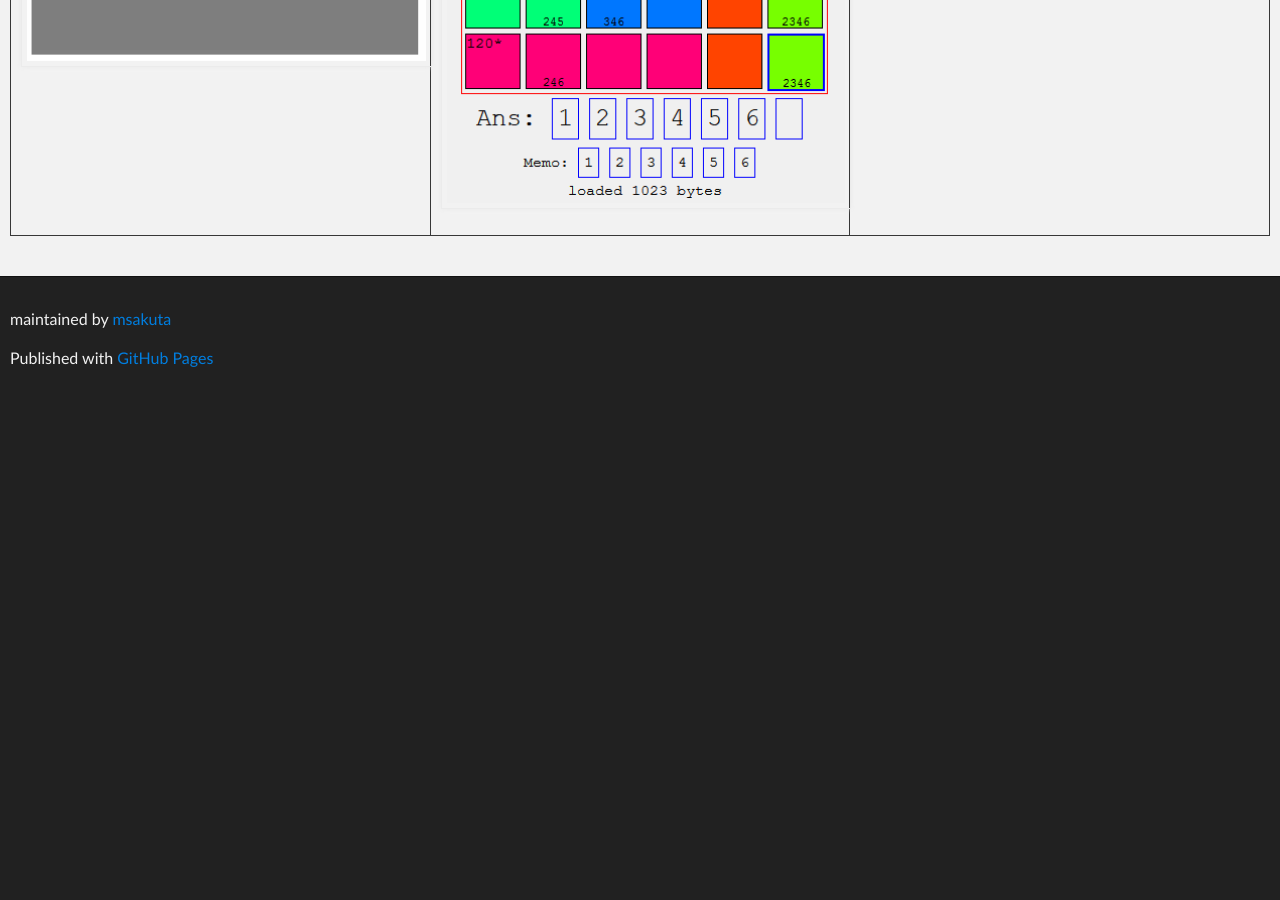
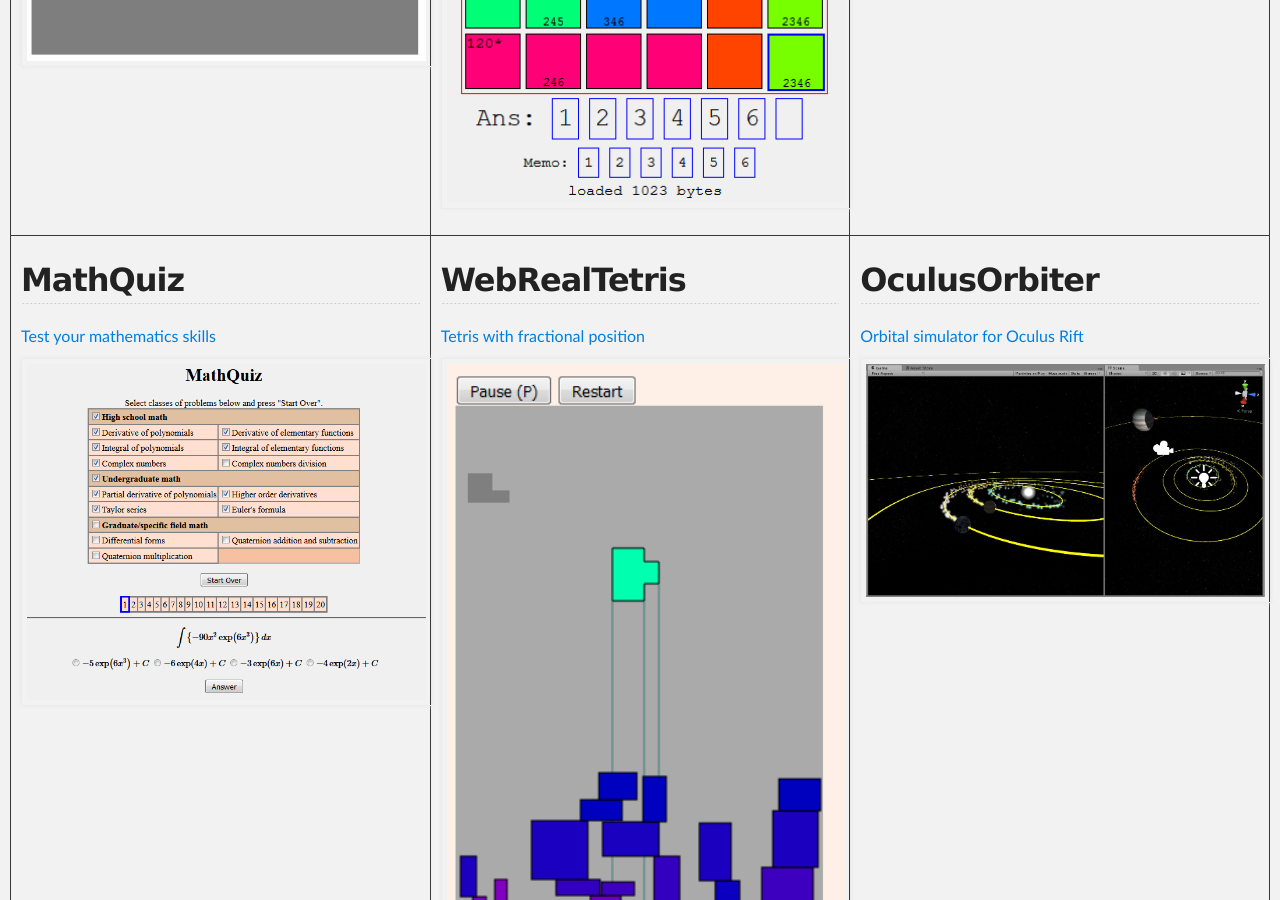
Before and after one commit to msakuta/msakuta.github.io, a Jekyll site: the page built from showcase.html, in a window 1280 px wide and 900 px high, scrolled down 1473 px. Built offline with Jekyll 4.4.1, drawn with Linux system fonts in a browser that asks for light colours; before the commit the page ends 1878 px from its top, so only the background shows below that.

Commit message:
Add 3 more projects to showcase

```diff
--- a/showcase.html
+++ b/showcase.html
@@ -8,21 +8,21 @@ layout: wide
 	<tr>
 		<td class="showcase">
 			<a href="https://github.com/msakuta/gitgraph"><h2>GitGraph</h2> - Git revision graph renderer</a>
-			<a href="images/showcase/gitgraph.png"><img src="images/showcase/gitgraph.png" style="width: 100%" alt="" /></a>
+			<a href="images/showcase/gitgraph.png"><img src="images/showcase/gitgraph.png" alt="" /></a>
 		</td>
 		<td class="showcase">
 			<a href="https://github.com/msakuta/VastSpace"><h2>VastSpace</h2> - Space war simulation game engine</a>
-			<a href="images/showcase/VastSpace.jpg"><img src="images/showcase/VastSpace.jpg" style="width: 100%" alt="" /></a>
+			<a href="images/showcase/VastSpace.jpg"><img src="images/showcase/VastSpace.jpg" alt="" /></a>
 		</td>
 		<td class="showcase">
 			<a href="https://github.com/msakuta/WebGL-Orbiter"><h2>WebGL-Orbiter</h2> - Rocket orbital simulator on the web</a>
-			<a href="images/showcase/WebGL-Orbiter.jpg"><img src="images/showcase/WebGL-Orbiter.jpg" style="width: 100%" alt="" /></a>
+			<a href="images/showcase/WebGL-Orbiter.jpg"><img src="images/showcase/WebGL-Orbiter.jpg" alt="" /></a>
 		</td>
 	</tr>
 	<tr>
 		<td class="showcase">
 			<a href="https://github.com/msakuta/LightMaze"><h2>LightMaze</h2> Simple laser and mirror puzzle game</a>
-			<a href="images/showcase/LightMaze.png"><img src="images/showcase/LightMaze.png" style="width: 100%" alt="" /></a>
+			<a href="images/showcase/LightMaze.png"><img src="images/showcase/LightMaze.png" alt="" /></a>
 		</td>
 		<td class="showcase">
 			<a href="https://github.com/msakuta/WebKenKen"><h2>WebKenKen</h2> Lightweight KenKen puzzle game</a>
@@ -30,7 +30,21 @@ layout: wide
 		</td>
 		<td class="showcase">
 			<a href="https://github.com/msakuta/SketchCanvas"><h2>SketchCanvas</h2> Easy figure drawing tool on the web</a>
-			<a href="images/showcase/SketchCanvas.png"><img src="images/showcase/SketchCanvas.png" style="width: 100%" alt="" /></a>
+			<a href="images/showcase/SketchCanvas.png"><img src="images/showcase/SketchCanvas.png" alt="" /></a>
+		</td>
+	</tr>
+	<tr>
+		<td class="showcase">
+			<a href="https://github.com/msakuta/MathQuiz"><h2>MathQuiz</h2> Test your mathematics skills</a>
+			<a href="images/showcase/MathQuiz.png"><img src="images/showcase/MathQuiz.png" alt="" /></a>
+		</td>
+		<td class="showcase">
+			<a href="https://github.com/msakuta/WebRealTetris"><h2>WebRealTetris</h2> Tetris with fractional position</a>
+			<a href="images/showcase/WebRealTetris.png"><img src="images/showcase/WebRealTetris.png" alt="" /></a>
+		</td>
+		<td class="showcase">
+			<a href="https://github.com/msakuta/OculusOrbiter"><h2>OculusOrbiter</h2> Orbital simulator for Oculus Rift</a>
+			<a href="images/showcase/OculusOrbiter.jpg"><img src="images/showcase/OculusOrbiter.jpg" alt="" /></a>
 		</td>
 	</tr>
 </tbody>
```
Also changed, not shown: images/showcase/MathQuiz.png (added), images/showcase/OculusOrbiter.jpg (added), images/showcase/WebRealTetris.png (added).
